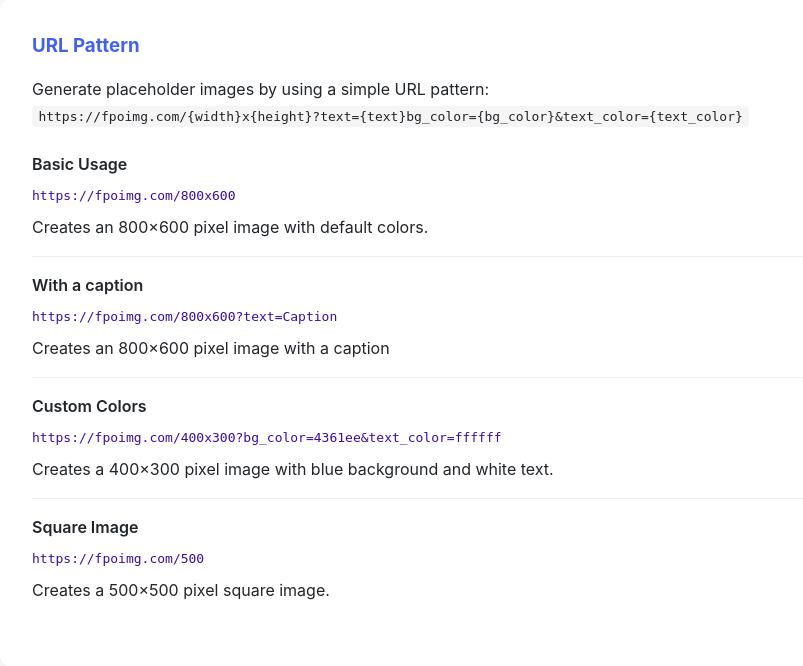
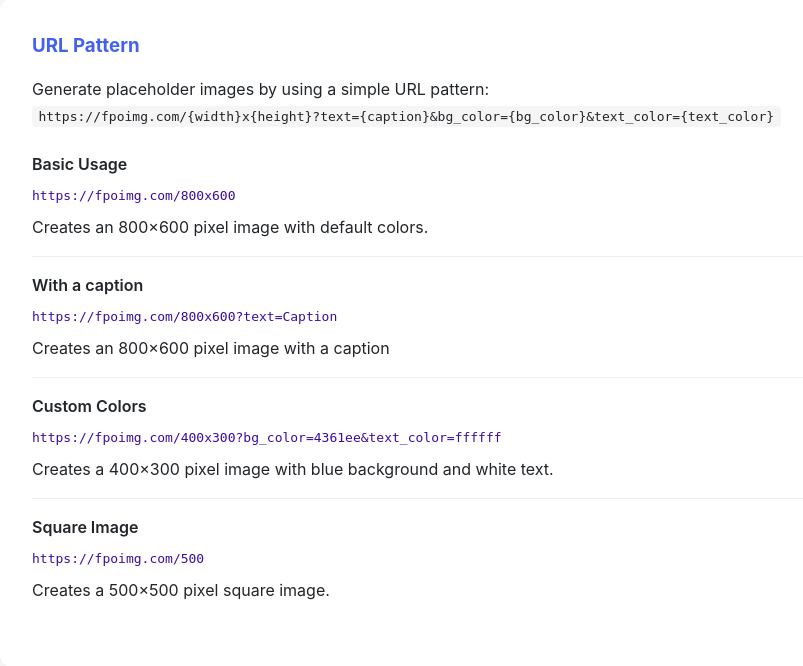
Before and after one commit to kylehayes/fpoimg, a Flask app: page / in a window 1280 px wide. Shown: the part 1469-2135 px from the top of the page, without its empty margins (190-993 px from the left). Run offline with Flask 2, Linux system fonts and the light colour scheme.

Commit message:
fix: minor typo

```diff
--- a/templates/home2.html
+++ b/templates/home2.html
@@ -90,7 +90,7 @@
             <div class="url-pattern">
                 <h3>URL Pattern</h3>
                 <p>Generate placeholder images by using a simple URL pattern:</p>
-                <p><code>https://fpoimg.com/{width}x{height}?text={text}bg_color={bg_color}&text_color={text_color}</code></p>
+                <p><code>https://fpoimg.com/{width}x{height}?text={caption}&bg_color={bg_color}&text_color={text_color}</code></p>
 
                 <div class="pattern-examples">
                     <div class="example">
```
